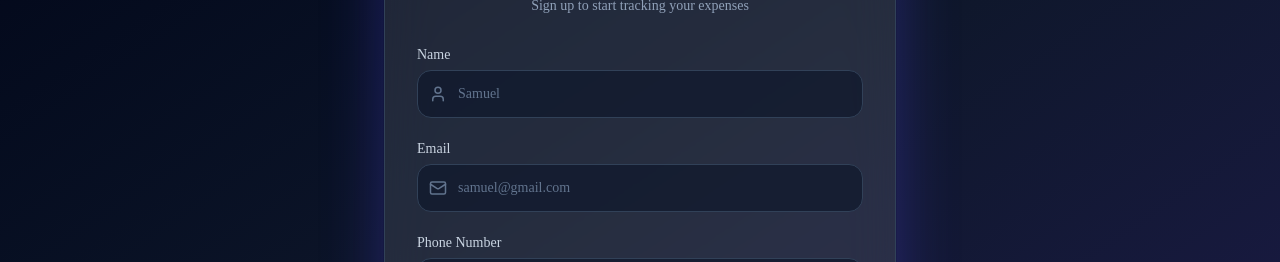
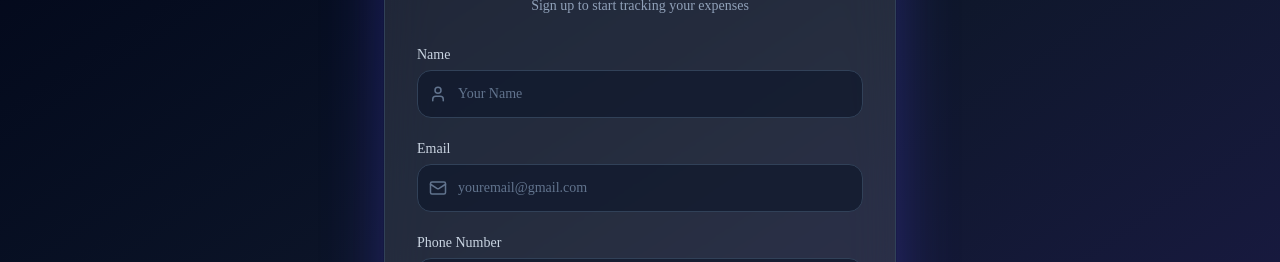
Before and after one commit to Samuel-joseph05/trackEx-pro-frontend, a Next.js app: page /register in a window 1280 px wide. Shown: the part 290-552 px from the top of the page. Built offline with nearby package versions, Linux system fonts and the light colour scheme; no server answers.

Commit message:
fix: correct placeholder text in RegisterPage for clarity and consistency fix: remove unnecessary stroke styles from recharts bar rectangles fix: correct apostrophe in salary link text for proper display

```diff
--- a/app/dashboard/page.jsx
+++ b/app/dashboard/page.jsx
@@ -236,7 +236,7 @@ export default function Dashboard() {
             href="/salary"
             className="mt-3 inline-block font-semibold text-indigo-300 hover:text-indigo-200"
           >
-            Add this month`&apos;`s salary →
+            Add this month&apos;s salary →
           </Link>
         </div>
       ) : (
@@ -353,7 +353,7 @@ export default function Dashboard() {
           {/* Chart */}
           <div className="h-80">
             <ResponsiveContainer width="100%" height="100%">
-              <BarChart data={chartData}>
+              <BarChart data={chartData} >
                 <CartesianGrid stroke="#475569" strokeDasharray="4 4" />
 
                 <XAxis
--- a/app/globals.css
+++ b/app/globals.css
@@ -128,3 +128,13 @@
     @apply font-sans;
   }
 }
+
+.recharts-bar-rectangle:focus,
+.recharts-bar-rectangle:focus-visible,
+.recharts-bar-rectangle:active,
+.recharts-rectangle:focus,
+.recharts-rectangle:focus-visible {
+  outline: none !important;
+  stroke: none !important;
+  stroke-width: 0 !important;
+}
--- a/app/register/page.jsx
+++ b/app/register/page.jsx
@@ -133,7 +133,7 @@ export default function RegisterPage() {
                   autoComplete="name"
                   value={form.name}
                   onChange={handleChange}
-                  placeholder="Samuel"
+                  placeholder="Your Name"
                   className="h-12 rounded-xl border-slate-700 bg-slate-900/70 pl-10 text-white placeholder:text-slate-500 focus-visible:ring-2 focus-visible:ring-indigo-500"
                 />
               </div>
@@ -159,7 +159,7 @@ export default function RegisterPage() {
                   autoComplete="email"
                   value={form.email}
                   onChange={handleChange}
-                  placeholder="samuel@gmail.com"
+                  placeholder="youremail@gmail.com"
                   className="h-12 rounded-xl border-slate-700 bg-slate-900/70 pl-10 text-white placeholder:text-slate-500 focus-visible:ring-2 focus-visible:ring-indigo-500"
                 />
               </div>
```
